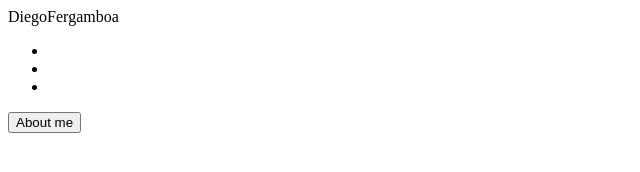
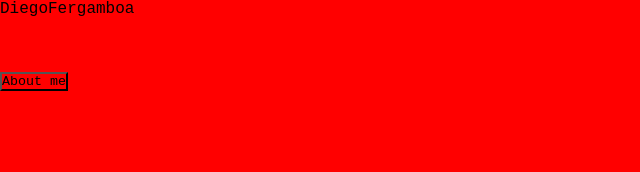
Before and after one commit to Diegofergamboa/self-doc, a plain HTML site: page src/html/header.html in a window 1280 px wide. Shown: the whole page, without its empty margins (0-640 px from the left). Drawn offline with Linux system fonts and the light colour scheme.

Commit message:
Setting of the global elements

```diff
--- a/src/css/header.css
+++ b/src/css/header.css
@@ -0,0 +1,3 @@
+* {
+    background-color: red;
+}
--- /dev/null
+++ b/src/css/main.css
@@ -0,0 +1,6 @@
+* {
+    padding: 0px;
+    margin: 0px;
+    box-sizing: border-box;
+    font-family: monospace, serif;
+}
--- a/src/html/header.html
+++ b/src/html/header.html
@@ -5,6 +5,8 @@
     <meta http-equiv="X-UA-Compatible" content="IE=edge">
     <meta name="viewport" content="width=device-width, initial-scale=1.0">
     <title>Self Doc - DiegoFergamboa</title>
+    <link rel="stylesheet" href="../css/main.css">
+    <link rel="stylesheet" href="../css/header.css">
 </head>
 <body>
     <header>
@@ -17,7 +19,7 @@
                 <li></li>
                 <li></li>
             </ul>
-            <a href="https://github.com/in/diegofergamboa">
+            <a href="https://github.com/diegofergamboa" target="__blank">
                 <button>About me</button>
             </a>
         </div>
```
Also changed, not shown: index.html (line endings or trailing spaces).
